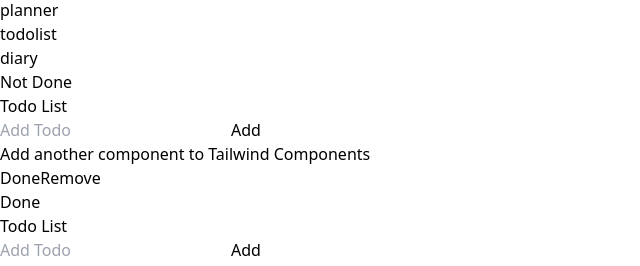
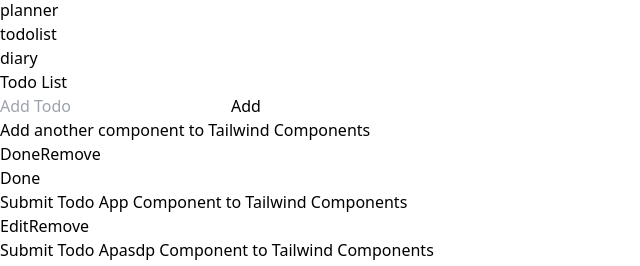
Before and after one commit to WinRafaelx/Final-Project-Front-end---Dev-Init, a React (Vite) app: page /todolist in a window 1280 px wide. Shown: the part 674-940 px from the top of the page, without its empty margins (0-640 px from the left). Built offline with nearby package versions, Linux system fonts and the light colour scheme.

Commit message:
prototype 1

```diff
--- a/src/components/todo/todo.jsx
+++ b/src/components/todo/todo.jsx
@@ -3,19 +3,12 @@
 const Todo = ({ data, task }) => {
   return (
     <div className="h-100 w-full flex items-center justify-center bg-teal-lightest font-sans">
-      <div className="bg-white rounded shadow p-6 m-4 w-full lg:w-3/4 lg:max-w-lg">
-
-    {
-      task === "Done" ? (
+      <div className="bg-white border-t-2 rounded shadow-md p-6 m-4 w-full lg:w-3/4 lg:max-w-lg">
+        {task === "Done" ? (
           <div className="mb-4">
             <h1 className="text-grey-darkest">Done</h1>
           </div>
         ) : (
-        <div className="mb-4">
-          <h1 className="text-grey-darkest">Not Done</h1>
-        </div>
-      )
-    }
           <div className="mb-4">
             <h1 className="text-grey-darkest">Todo List</h1>
             <div className="flex mt-4">
@@ -28,17 +21,30 @@
               </button>
             </div>
           </div>
-
+        )}
+        <div>
           {data.map((item, index) => {
             return (
               <div className="flex mb-4 items-center" key={index}>
-                <p className={`w-full text-grey-darkest
-                  ${item.done ? "line-through" : ""}
-                `}>{item.task}</p>
-                <button className="flex-no-shrink p-2 ml-4 mr-2 border-2 rounded hover:text-white text-green border-green hover:bg-green">
-                  Done
+                <p
+                  className={`w-full text-grey-darkest ${
+                    item.done ? "line-through" : ""
+                  }`}
+                >
+                  {item.task}
+                </p>
+                <button
+                  className={`flex-no-shrink p-2 ml-4 mr-2 border-2 rounded hover:text-slate-300 hover:border-slate-300
+                  ${
+                    item.done
+                      ? "text-orange-400 border-orange-400"
+                      : "text-green-500 border-green-600"
+                  }
+                  `}
+                >
+                  {item.done ? "Edit" : "Done"}
                 </button>
-                <button className="flex-no-shrink p-2 ml-2 border-2 rounded text-red border-red hover:text-white hover:bg-red">
+                <button className="flex-no-shrink p-2 ml-2 border-2 rounded text-rose-600 border-rose-600 hover:text-slate-300 hover:border-slate-300">
                   Remove
                 </button>
               </div>
@@ -46,6 +52,7 @@
           })}
         </div>
       </div>
+    </div>
   );
 };
 
```
Lines whose indentation alone changed are shown as unchanged.
